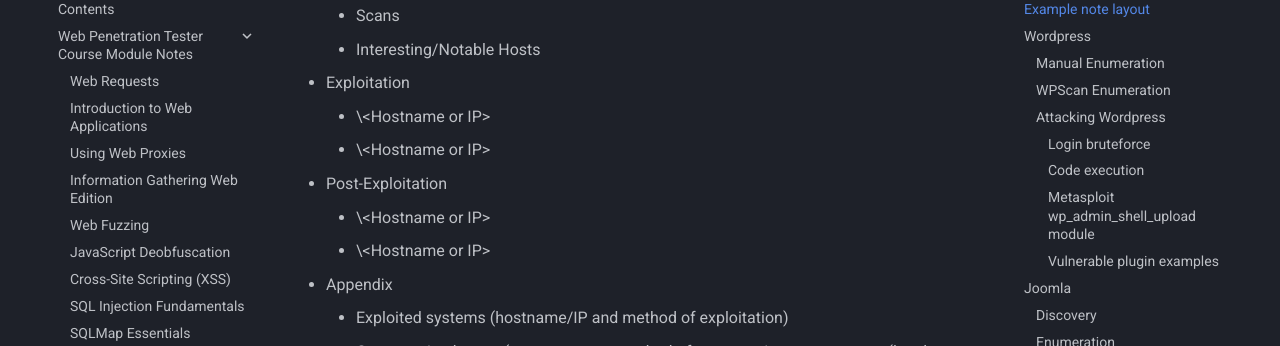
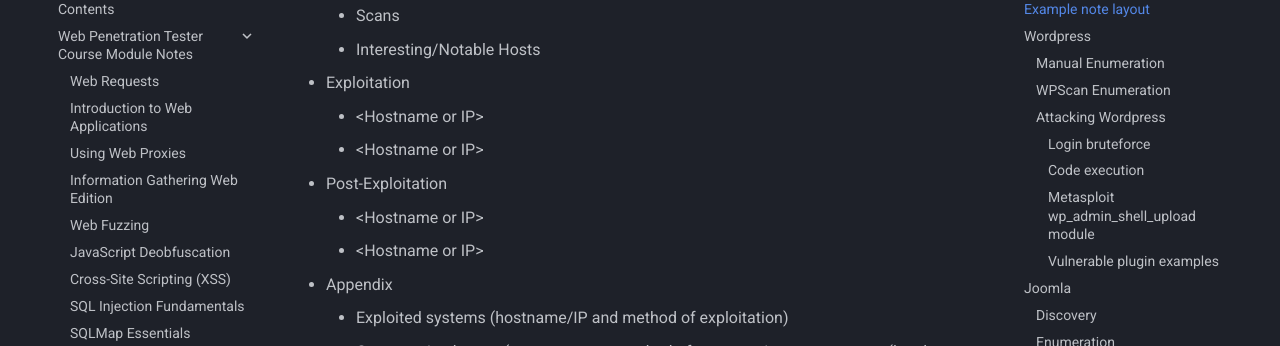
Before and after one commit to variable190/BugBounty, an MkDocs documentation site: the page built from docs/cwes-study-notes/attacking-common-applications.md, in a window 1280 px wide and 900 px high, scrolled down 2752 px. Shown: the part 153-499 px from the top of the window. Built offline with MkDocs 1.6.1 and Material for MkDocs 9.7.7, drawn with Linux system fonts in a browser that asks for light colours.

Commit message:
fix formatting issue on attacking common applications page

```diff
--- a/docs/cwes-study-notes/attacking-common-applications.md
+++ b/docs/cwes-study-notes/attacking-common-applications.md
@@ -59,11 +59,11 @@
     - Scans
     - Interesting/Notable Hosts
 - Exploitation
-    - \<Hostname or IP\>
-    - \<Hostname or IP\>
+    - <Hostname or IP\>
+    - <Hostname or IP\>
 - Post-Exploitation
-    - \<Hostname or IP\>
-    - \<Hostname or IP\>
+    - <Hostname or IP\>
+    - <Hostname or IP\>
 - Appendix
     - Exploited systems (hostname/IP and method of exploitation)
     - Compromised users (account name, method of compromise, account type (local or domain))
```
